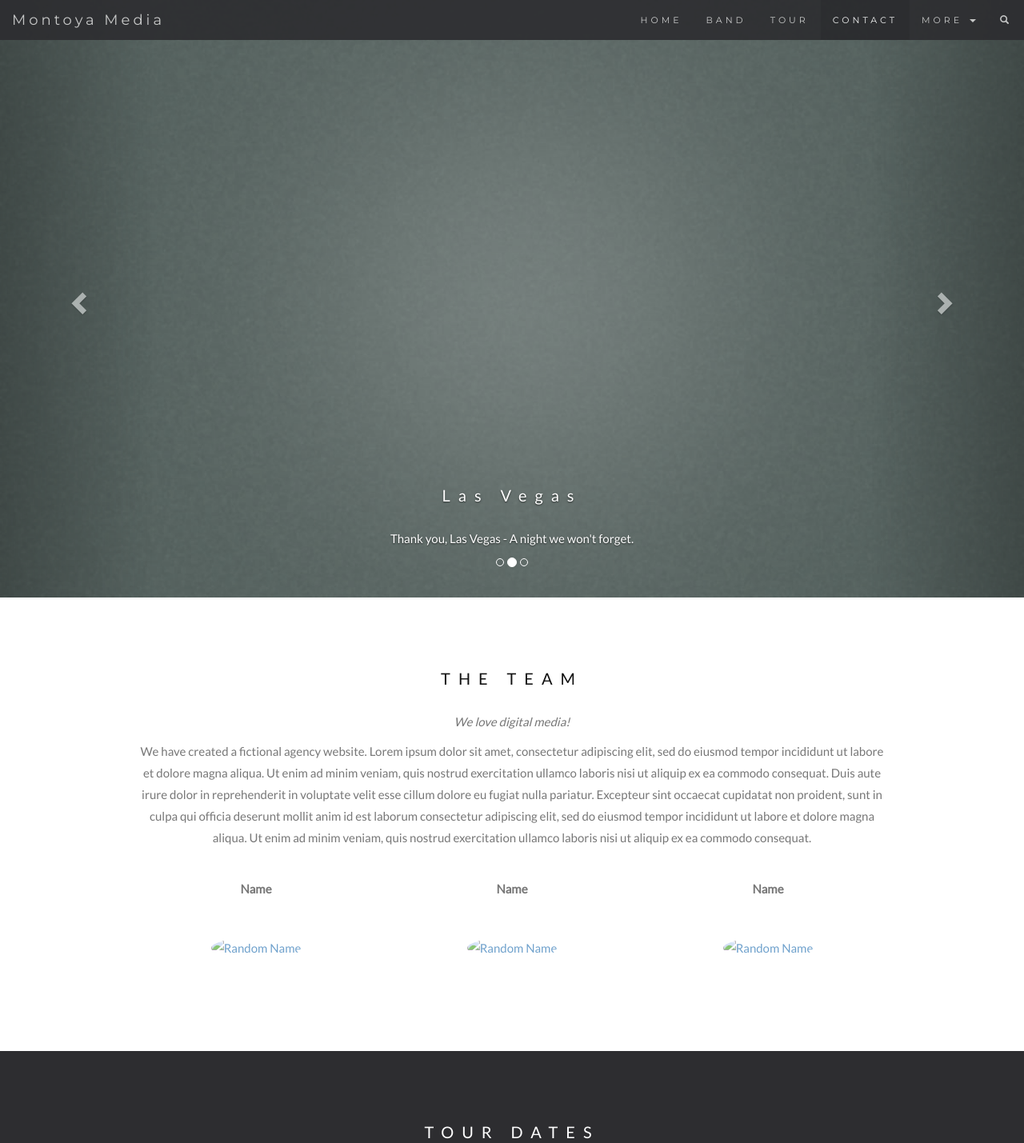
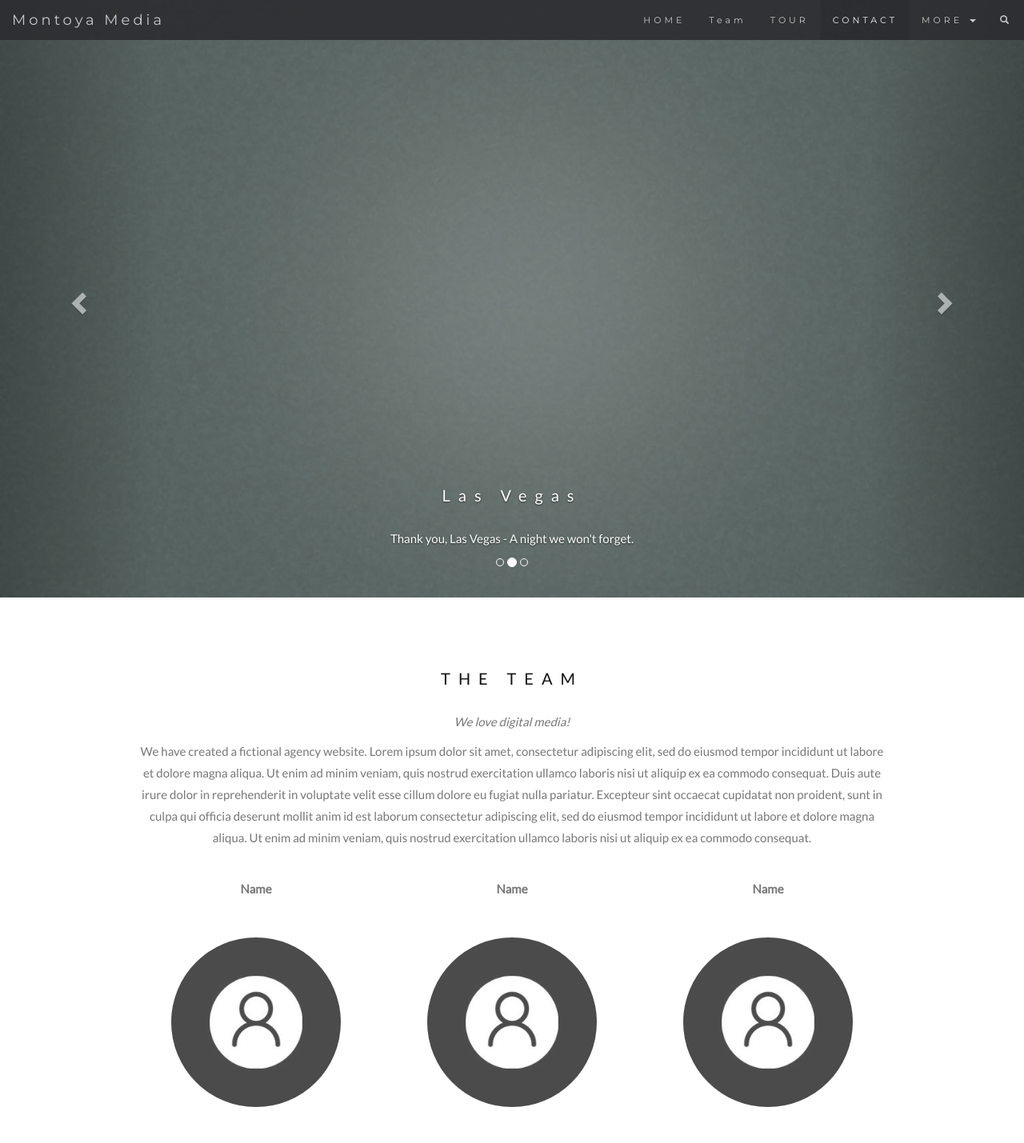
Before and after one commit to afmontoya/afmontoya.github.io, a plain HTML site: page index.html in a window 1280 px wide. Shown: the top 1429 px of the page at 80% size. Drawn offline with nearby package versions, Linux system fonts and the light colour scheme.

Commit message:
Update index.html

```diff
--- a/index.html
+++ b/index.html
@@ -167,7 +167,7 @@
     <div class="collapse navbar-collapse" id="myNavbar">
       <ul class="nav navbar-nav navbar-right">
         <li><a href="#myPage">HOME</a></li>
-        <li><a href="#band">BAND</a></li>
+        <li><a href="#team">Team</a></li>
         <li><a href="#tour">TOUR</a></li>
         <li><a href="#contact">CONTACT</a></li>
         <li class="dropdown">
@@ -232,7 +232,7 @@
 </div>
 
 <!-- Container (The Team Section) -->
-<div id="band" class="container text-center">
+<div id="team" class="container text-center">
   <h3>THE TEAM</h3>
   <p><em>We love digital media!</em></p>
   <p>We have created a fictional agency website. Lorem ipsum dolor sit amet, consectetur adipiscing elit, sed do eiusmod tempor incididunt ut labore et dolore magna aliqua. Ut enim ad minim veniam, quis nostrud exercitation ullamco laboris nisi ut aliquip ex ea commodo consequat. Duis aute irure dolor in reprehenderit in voluptate velit esse cillum dolore eu fugiat nulla pariatur. Excepteur sint occaecat cupidatat non proident, sunt in culpa qui officia deserunt mollit anim id est laborum consectetur adipiscing elit, sed do eiusmod tempor incididunt ut labore et dolore magna aliqua. Ut enim ad minim veniam, quis nostrud exercitation ullamco laboris nisi ut aliquip ex ea commodo consequat.</p>
@@ -241,33 +241,33 @@
     <div class="col-sm-4">
       <p class="text-center"><strong>Name</strong></p><br>
       <a href="#demo" data-toggle="collapse">
-        <img src="bandmember.jpg" class="img-circle person" alt="Random Name" width="255" height="255">
+        <img src="teammember.jpg" class="img-circle person" alt="Random Name" width="255" height="255">
       </a>
       <div id="demo" class="collapse">
         <p>Guitarist and Lead Vocalist</p>
-        <p>Loves long walks on the beach</p>
+        <p>Loves short walks on the beach</p>
         <p>Member since 1988</p>
       </div>
     </div>
     <div class="col-sm-4">
       <p class="text-center"><strong>Name</strong></p><br>
       <a href="#demo2" data-toggle="collapse">
-        <img src="bandmember.jpg" class="img-circle person" alt="Random Name" width="255" height="255">
+        <img src="teammember.jpg" class="img-circle person" alt="Random Name" width="255" height="255">
       </a>
       <div id="demo2" class="collapse">
         <p>Drummer</p>
-        <p>Loves drummin'</p>
+        <p>Loves coding!</p>
         <p>Member since 1988</p>
       </div>
     </div>
     <div class="col-sm-4">
       <p class="text-center"><strong>Name</strong></p><br>
       <a href="#demo3" data-toggle="collapse">
-        <img src="bandmember.jpg" class="img-circle person" alt="Random Name" width="255" height="255">
+        <img src="teammember.jpg" class="img-circle person" alt="Random Name" width="255" height="255">
       </a>
       <div id="demo3" class="collapse">
         <p>Bass player</p>
-        <p>Loves math</p>
+        <p>Loves food</p>
         <p>Member since 2005</p>
       </div>
     </div>
```
